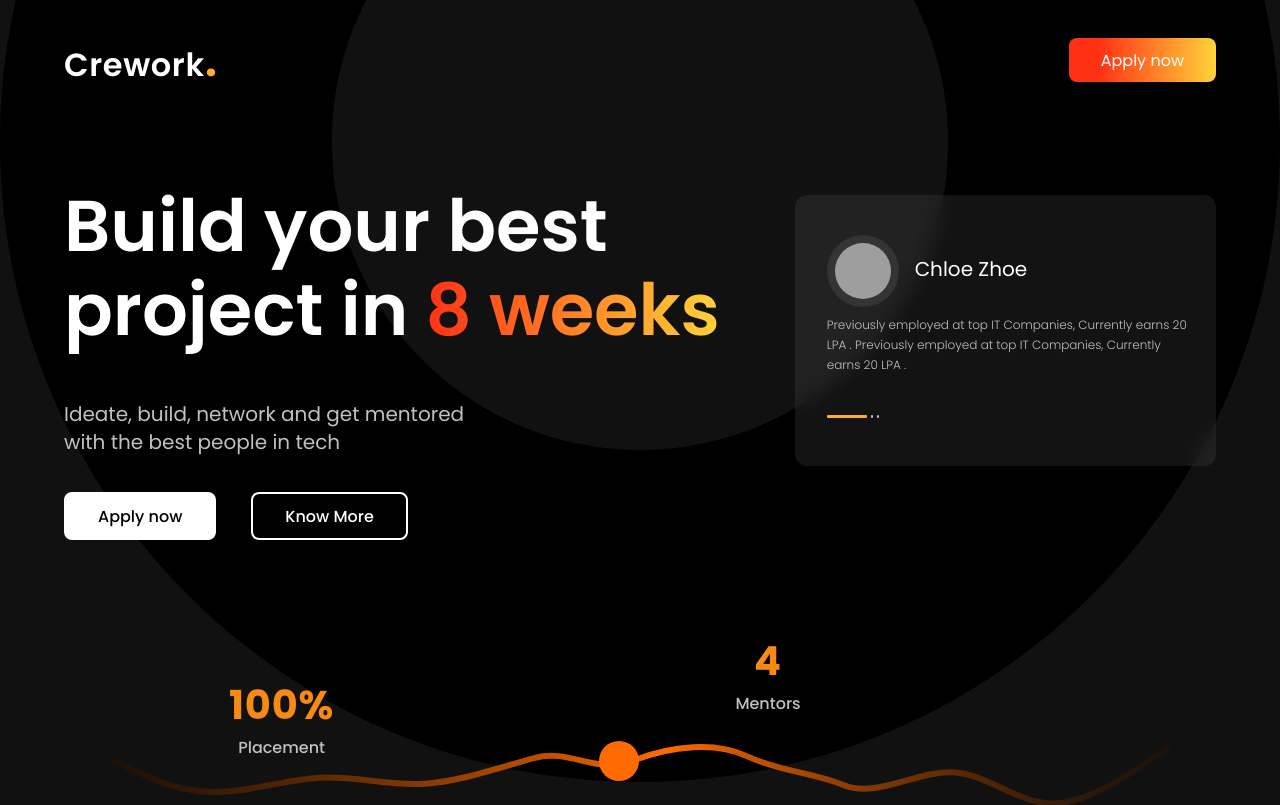
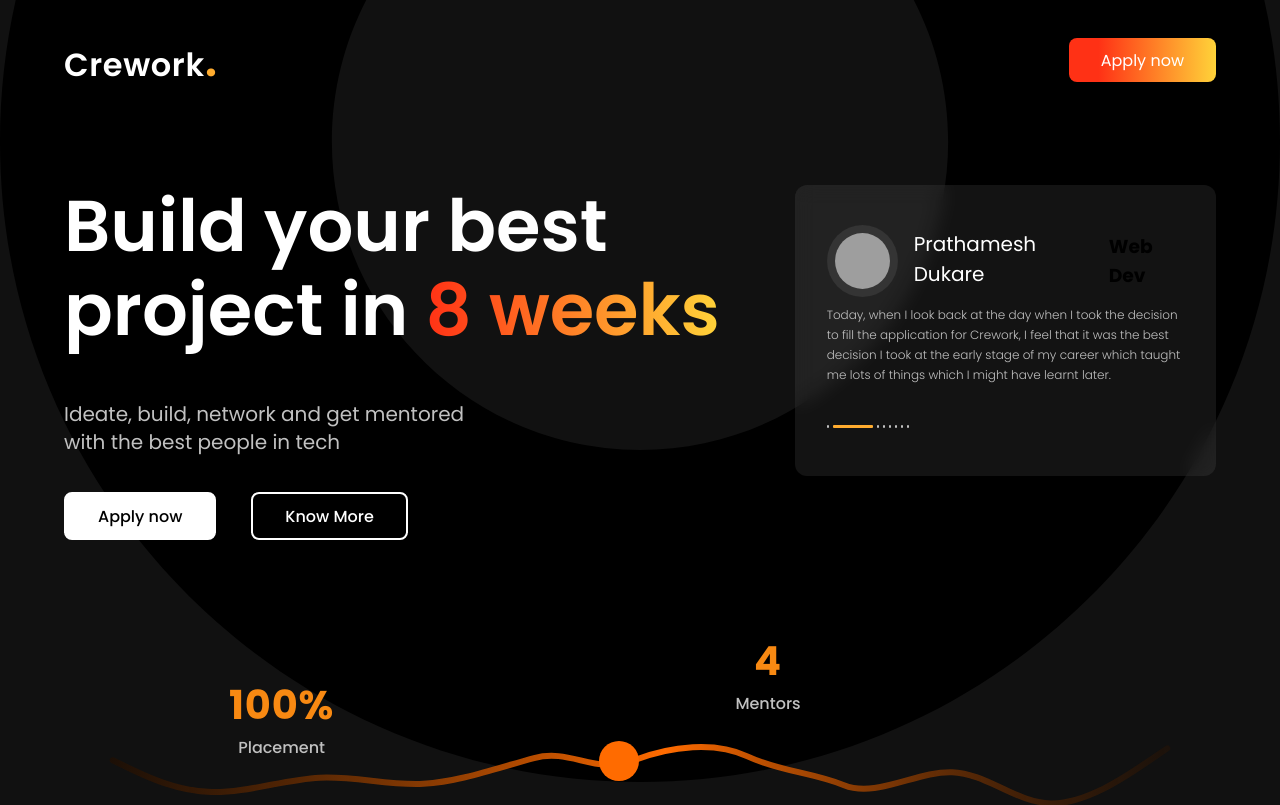
Before and after one commit to sahilsharma1901/landing-page-crework, a React (Create React App) app: page / in a window 1280 px wide. Shown: the top 805 px of the page. Built offline with nearby package versions, Linux system fonts and the light colour scheme; grey boxes are pictures that could not be loaded.

Commit message:
Fixes bugs

```diff
--- /dev/null
+++ b/src/data/testimonialData.js
@@ -0,0 +1,60 @@
+import DP from "../assets/images/DP.jpg";
+
+export const testimonialData = [
+    {
+        name: "Srishti Gureja",
+        batch: "ML",
+        id: 1,
+        content: "6 weeks and a wonderful experience! An area I was intrigued by but wasn't able to begin with on my own, NLP. Crework gave me a chance to not only set about learning NLP but also completing my first project. I, along with my team worked on summarisation of lecture transcripts. Cheers team, and thanks for being so supportive, made me believe I'm good at teamwork, haha!",
+        DP
+    },
+    {
+        name: "Prathamesh Dukare",
+        batch: "Web Dev",
+        id: 2,
+        content: "Today, when I look back at the day when I took the decision to fill the application for Crework, I feel that it was the best decision I took at the early stage of my career which taught me lots of things which I might have learnt later.",
+        DP
+    },
+    {
+        name: "Muskan Bagrecha",
+        batch: "ML",
+        id: 3,
+        content: "Crework is extremely close to my heart for many reasons. I was selected as one of the 8 members of Crework's very first BWU program. From designing the basic prototype to progressing towards the final deployment of the complete project, this program was an action-packed whirlwind of exploring, learning and fun. It has taught me how building within a team of like-minded and passionate people can be an experience in itself.",
+        DP
+    },
+    {
+        name: "Ishan Jain",
+        batch: "Web Dev",
+        id: 4,
+        content: "Before Crework I was a coder. After Crework I became an engineer.",
+        DP
+    },
+    {
+        name: "Garima Garg",
+        batch: "ML",
+        id: 5,
+        content: "These six weeks were the best six weeks of my college life. Apart from the amazing project that I worked upon, my major takeway was the wonderful people I met and got to interact with. Crework has not only helped me grow technically, but also as an individual. As I move forward in my Machine Learning journey, I'll always be grateful to Crework for the kickstart.",
+        DP
+    },
+    {
+        name: "Zeel Prajapati",
+        batch: "Web Dev",
+        id: 6,
+        content: "Join Crework was one the best part of my journey. I learnt many thing about product. I learn to build something which can used by others. All the mentor were very helpful and friendly. I found some my best friends in Crework.",
+        DP
+    },
+    {
+        name: "Gurjote Singh",
+        batch: "ML",
+        id: 7,
+        content: "Crework was an incredible journey, filled with so many learnings and great experiences. Apart from the projects that you do here, one thing that really stood out for me was the fact that you meet and interact with such wonderful people who have been doing great things in the Data Science space. It's like being surrounded with 9's and 10's. A huge shoutout to the whole team for pulling this off.",
+        DP
+    },
+    {
+        name: "Shofiya Bootwala",
+        batch: "Web Dev",
+        id: 8,
+        content: "Crework taught me how to build a Product and not just a project. It added an invaluable contribution to my journey of becoming a good software engineer, who builds a product with a user perspective. I joined Crework as a naive developer and in the end, I became a confident and better full stack developer.",
+        DP
+    },
+]
--- a/src/sections/Hero/Hero.jsx
+++ b/src/sections/Hero/Hero.jsx
@@ -1,11 +1,33 @@
-import React from 'react';
+import React, {useEffect, useState} from 'react';
 import styles from './Hero.module.css';
 
 import prevArrow from '../../assets/icons/left-arrow.svg';
 import nextArrow from '../../assets/icons/right-arrow.svg';
-import DP from '../../assets/images/DP.jpg';
+
+import {testimonialData as data} from "../../data/testimonialData"
 
 const Hero = () => {
+
+    const [testimonials, _] = useState(data);
+    const [activeTestimonial, setActiveTestimonial] = useState(testimonials[0]);
+
+    useEffect(
+        () => {
+            const interval = setInterval(() => {
+                let activeTestimonialId = activeTestimonial.id
+                if(activeTestimonialId === testimonials.length){
+                    setActiveTestimonial(testimonials[0])
+                } else {
+                    setActiveTestimonial(testimonials[activeTestimonialId])
+                }
+            }, 4000)
+
+            return () => {
+                clearInterval(interval)
+            }
+        }, [activeTestimonial.id, testimonials]
+    )
+
   return (
     <div className={styles.heroContainer}>
         <h1 className={styles.primaryText}>Build your best <br/> project in <span className={styles.highlight}>8 weeks</span></h1>
@@ -18,21 +40,22 @@
             <div className={styles.testimonialsCard}>
                 <div className={styles.cardHeader}>
                     <div className={styles.DP}>
-                        <img src={DP} alt="DP"/>
+                        <img src={activeTestimonial.DP} alt={activeTestimonial.name}/>
                     </div>
-                    <h2 className={styles.testimonialHeader}>Chloe Zhoe</h2>
+                    <h2 className={styles.testimonialHeader}>{activeTestimonial.name}</h2>
+                    <h3 className={styles.testimonialSubHeader}>{activeTestimonial.batch}</h3>
                 </div>
                 <div className={styles.testimonialContainer}>
-                    <p className={styles.testimonialDescription}>Previously employed at top IT Companies, Currently earns 20 LPA . Previously employed at top IT Companies, Currently earns 20 LPA .</p>
+                    <p className={styles.testimonialDescription}>{activeTestimonial.content}</p>
                     <div className={styles.navigationButtonsContainer}>
                         <p><img src={prevArrow} alt="previous"/></p>
                         <p><img src={nextArrow} alt="next"/></p>
                     </div>
                 </div>
                 <div className={styles.progressBar}>
-                    <span className={styles.one}></span>
-                    <span className={styles.two}></span>
-                    <span className={styles.three}></span>
+                    {testimonials.map((_, index) => {
+                        return <span className={`${styles.dot} ${index + 1 === activeTestimonial.id ? styles.active : ''} ${index + 1 === activeTestimonial.id - 1 ? styles.semiActive : ''}`} key={index}></span>
+                    })}
                 </div>
             </div>
         </div>
--- a/src/sections/Hero/Hero.module.css
+++ b/src/sections/Hero/Hero.module.css
@@ -136,26 +136,22 @@
     align-items: center;
 }
 
-.one, .two, .three {
+.dot {
     display: inline-block;
     margin-right: .25rem;
     height: 3px;
     border-radius: 1px;
 }
 
-.one {
+.dot {
+    width: 2px;
+    background-color: var(--text-grey);
+    transition: width 1s ease;
+}
+
+.dot.active {
     background-color: var(--primary);
     width: 2.5rem;
-}
-
-.two {
-    width: 2px;
-    background-color: var(--text-grey);
-}
-
-.three {
-    width: 2px;
-    background-color: var(--text-grey);
 }
 
 @media only screen and (min-width: 768px) {
```
